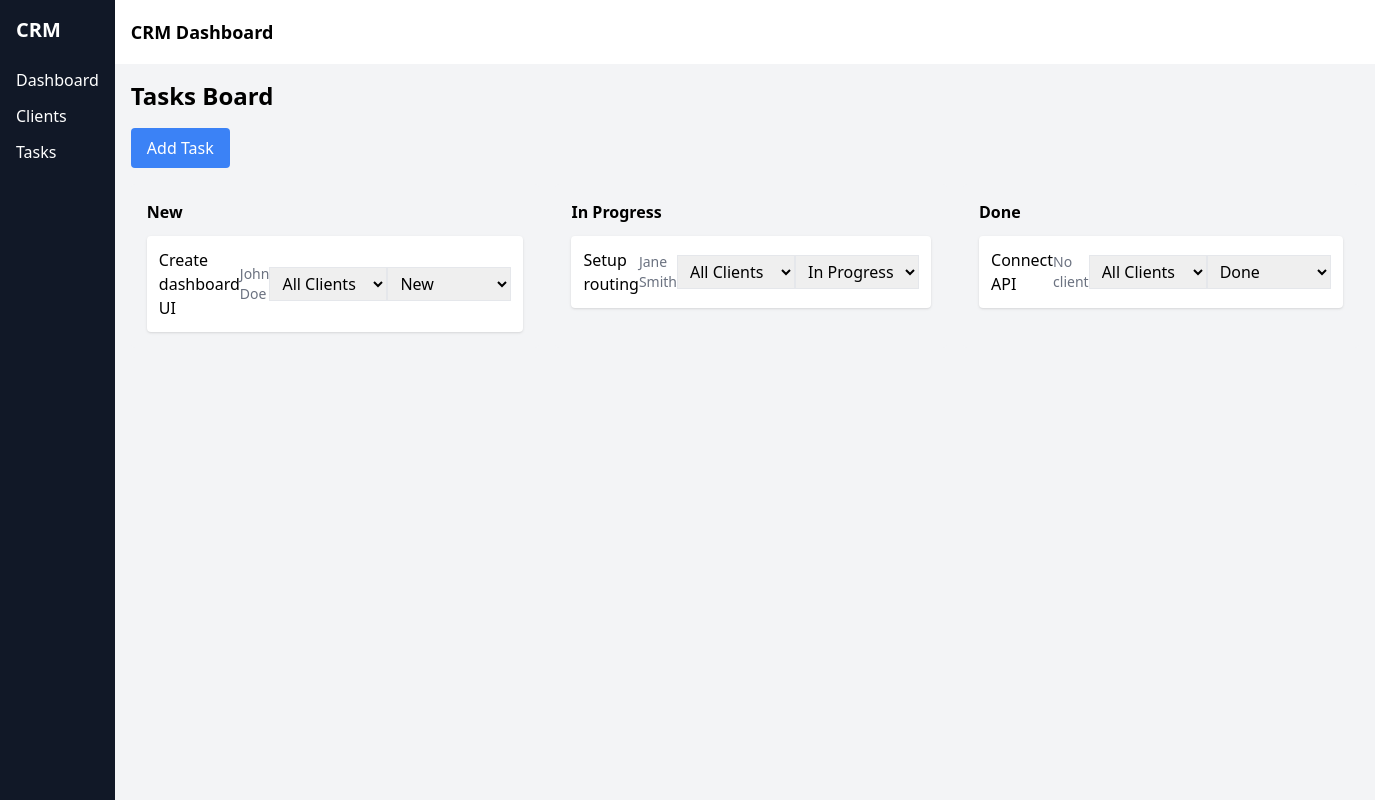
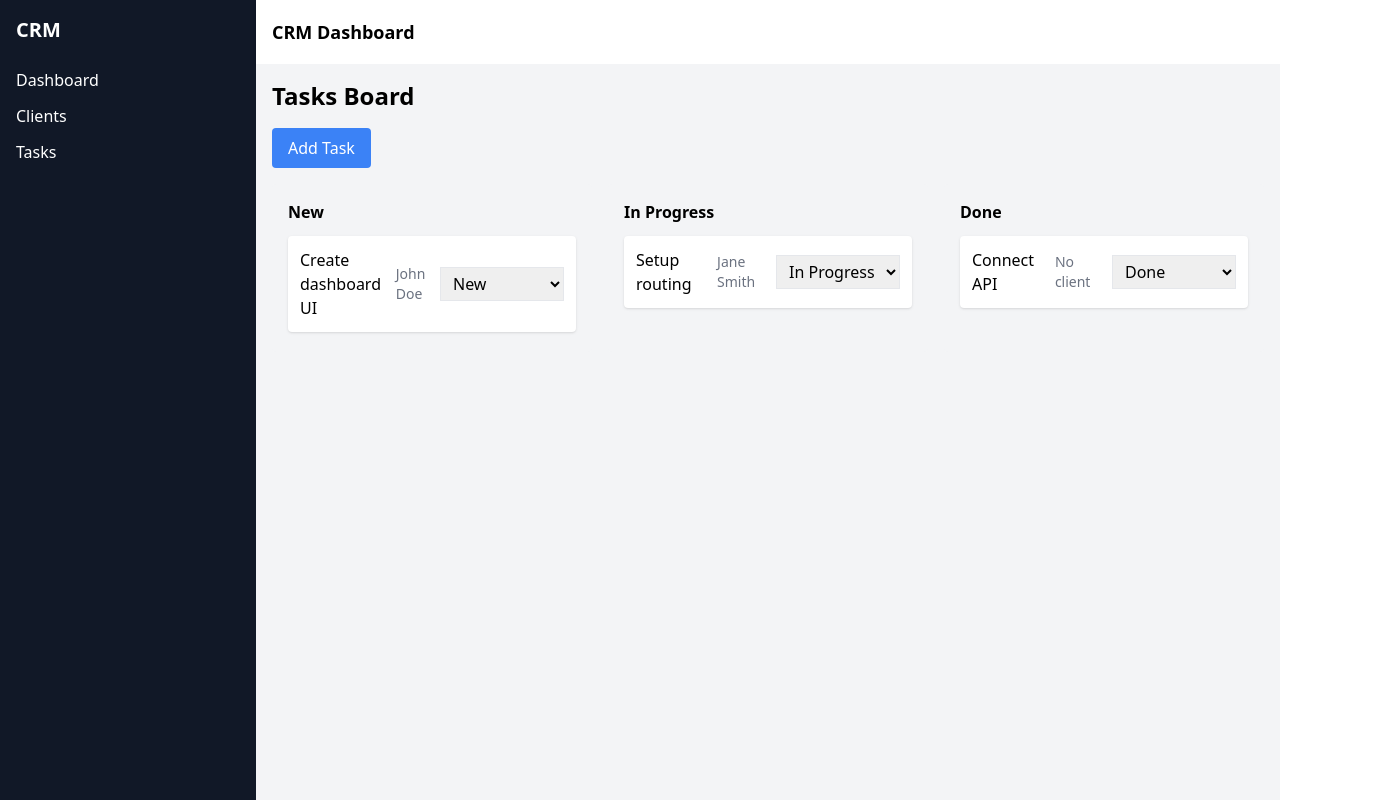
Before and after one commit to EvgeniyKarpuhin/crm-dashboard, a React (Vite) app: page /tasks in a window 1280 px wide. Shown: the whole page, 1375 px wide, since content can reach past the window. Built offline with nearby package versions, Linux system fonts and the light colour scheme.

Commit message:
fixed Tasks and added drag and drop

```diff
--- a/src/pages/Tasks.tsx
+++ b/src/pages/Tasks.tsx
@@ -1,51 +1,71 @@
-import { useState, useEffect } from "react";
+import { useState, useEffect, useMemo } from "react";
 import { useTaskStore } from "../store/useTaskStore";
 import { useClientStore } from "../store/useClientStore";
+import {
+  DndContext,
+  useDroppable,
+  useDraggable,
+  PointerSensor,
+  useSensor,
+  useSensors,
+} from "@dnd-kit/core";
+import { CSS } from "@dnd-kit/utilities";
 
-const Tasks = () => {
-  const { tasks, addTask, updateStatus } = useTaskStore();
-  const { clients } = useClientStore();
-  const [isOpen, setIsOpen] = useState(false);
-  const [title, setTitle] = useState("");
-  const [clientId, setClientId] = useState("");
-  const [filterClientId, setFilterClientId] = useState("");
+type TaskStatus = "new" | "in-progress" | "done";
 
-  const filteredTasks = filterClientId
-  ? tasks.filter((t) => t.clientId === filterClientId)
-  : tasks;
-  const newTasks = filteredTasks.filter((t) => t.status === "new");
-  const inProgressTasks = filteredTasks.filter((t) => t.status === "in-progress");
-  const doneTasks = filteredTasks.filter((t) => t.status === "done");
+type ClientsMap = Record<string, Client>;
 
-  const renderColumn = (title: string, items: typeof tasks) => (
-    <div className="flex-1 bg-gray-100 p-4 rounded">
-      <h3 className="font-bold mb-3">{title}</h3>
+type Task = {
+  id: string;
+  title: string;
+  clientId: string;
+  status: TaskStatus;
+};
 
-      <div className="flex flex-col gap-2">
-        {items.map((task) => {
-          const client = clients.find((c) => c.id === task.clientId);
+type Client = {
+  id: string;
+  name: string;
+};
+
+type TaskCardProps = {
+  task: Task;
+  client?: Client;
+  updateStatus: (taskId: string, status: TaskStatus) => void;
+};
+
+function TaskCard({ task, client, updateStatus }: TaskCardProps) {
+  const {
+    attributes,
+    listeners,
+    setNodeRef,
+    transform
+  } = useDraggable({
+    id: String(task.id),
+  });
+
   return (
-            <div key={task.id} className="p-3 bg-white rounded shadow">
-              <div className="flex justify-between items-center">
+    <div
+      ref={setNodeRef}
+      {...listeners}
+      {...attributes}
+      style={{
+        transform: transform ? CSS.Translate.toString(transform) : undefined,
+        transition: "none",
+      }}
+      className="p-3 bg-white rounded shadow cursor-grab active:cursor-grabbing select-none"
+    >
+      <div className="flex justify-between items-center gap-3">
         <span>{task.title}</span>
+
         <p className="text-sm text-gray-500">
           {client?.name || "No client"}
         </p>
-                <select
-                  value={filterClientId}
-                  onChange={(e) => setFilterClientId(e.target.value)}
-                  className="border px-2 py-1"
-                >
-                  <option value="">All Clients</option>
-                  {clients.map((client) => (
-                    <option key={client.id} value={client.id}>
-                      {client.name}
-                    </option>
-                  ))}
-                </select>
+
         <select
           value={task.status}
-                  onChange={(e) => updateStatus(task.id, e.target.value as any)}
+          onChange={(e) =>
+            updateStatus(task.id, e.target.value as TaskStatus)
+          }
           className="border px-2 py-1"
         >
           <option value="new">New</option>
@@ -55,10 +75,86 @@ const Tasks = () => {
       </div>
     </div>
   );
+}
+
+type TaskColumnProps = {
+  title: string;
+  droppableId: TaskStatus;
+  items: Task[];
+  clientsMap: ClientsMap;
+  updateStatus: (taskId: string, status: TaskStatus) => void;
+};
+
+function TaskColumn({
+  title,
+  droppableId,
+  items,
+  clientsMap,
+  updateStatus,
+}: TaskColumnProps) {
+  const { setNodeRef } = useDroppable({
+    id: droppableId,
+  });
+
+  return (
+    <div ref={setNodeRef} className="flex-1 bg-gray-100 p-4 rounded">
+      <h3 className="font-bold mb-3">{title}</h3>
+
+      <div className="flex flex-col gap-2 min-h-[100px]">
+        {items.map((task) => {
+          const client = clientsMap[task.clientId];
+
+          return (
+            <TaskCard
+              key={task.id}
+              task={task}
+              client={client}
+              updateStatus={updateStatus}
+            />
+          );
         })}
       </div>
     </div>
   );
+}
+
+const Tasks = () => {
+  const { tasks, addTask, updateStatus } = useTaskStore();
+  const { clients } = useClientStore();
+
+  const [isOpen, setIsOpen] = useState(false);
+  const [title, setTitle] = useState("");
+  const [clientId, setClientId] = useState("");
+  const [filterClientId] = useState("");
+
+  const sensors = useSensors(useSensor(PointerSensor));
+
+  const clientsMap = useMemo(() => {
+    return Object.fromEntries(
+      clients.map((client) => [client.id, client])
+    );
+  }, [clients]);
+
+  const filteredTasks = filterClientId
+    ? tasks.filter((t: Task) => t.clientId === filterClientId)
+    : tasks;
+
+  const newTasks = filteredTasks.filter((t: Task) => t.status === "new");
+  const inProgressTasks = filteredTasks.filter(
+    (t: Task) => t.status === "in-progress"
+  );
+  const doneTasks = filteredTasks.filter((t: Task) => t.status === "done");
+
+  const handleDragEnd = (event: any) => {
+    const { active, over } = event;
+
+    if (!over) return;
+
+    const taskId = String(active.id);
+    const newStatus = String(over.id) as TaskStatus;
+
+    updateStatus(taskId, newStatus);
+  };
 
   useEffect(() => {
     const handleEsc = (e: KeyboardEvent) => {
@@ -82,11 +178,33 @@ const Tasks = () => {
         Add Task
       </button>
 
+      <DndContext sensors={sensors} onDragEnd={handleDragEnd}>
         <div className="flex gap-4">
-        {renderColumn("New", newTasks)}
-        {renderColumn("In Progress", inProgressTasks)}
-        {renderColumn("Done", doneTasks)}
+          <TaskColumn
+            title="New"
+            droppableId="new"
+            items={newTasks}
+            clientsMap={clientsMap}
+            updateStatus={updateStatus}
+          />
+
+          <TaskColumn
+            title="In Progress"
+            droppableId="in-progress"
+            items={inProgressTasks}
+            clientsMap={clientsMap}
+            updateStatus={updateStatus}
+          />
+
+          <TaskColumn
+            title="Done"
+            droppableId="done"
+            items={doneTasks}
+            clientsMap={clientsMap}
+            updateStatus={updateStatus}
+          />
         </div>
+      </DndContext>
 
       {isOpen && (
         <div
@@ -112,7 +230,7 @@ const Tasks = () => {
               className="w-full border p-2 mb-4 mt-4"
             >
               <option value="">Select client</option>
-              {clients.map((client) => (
+              {clients.map((client: Client) => (
                 <option key={client.id} value={client.id}>
                   {client.name}
                 </option>
```
Lines whose indentation alone changed are shown as unchanged.
